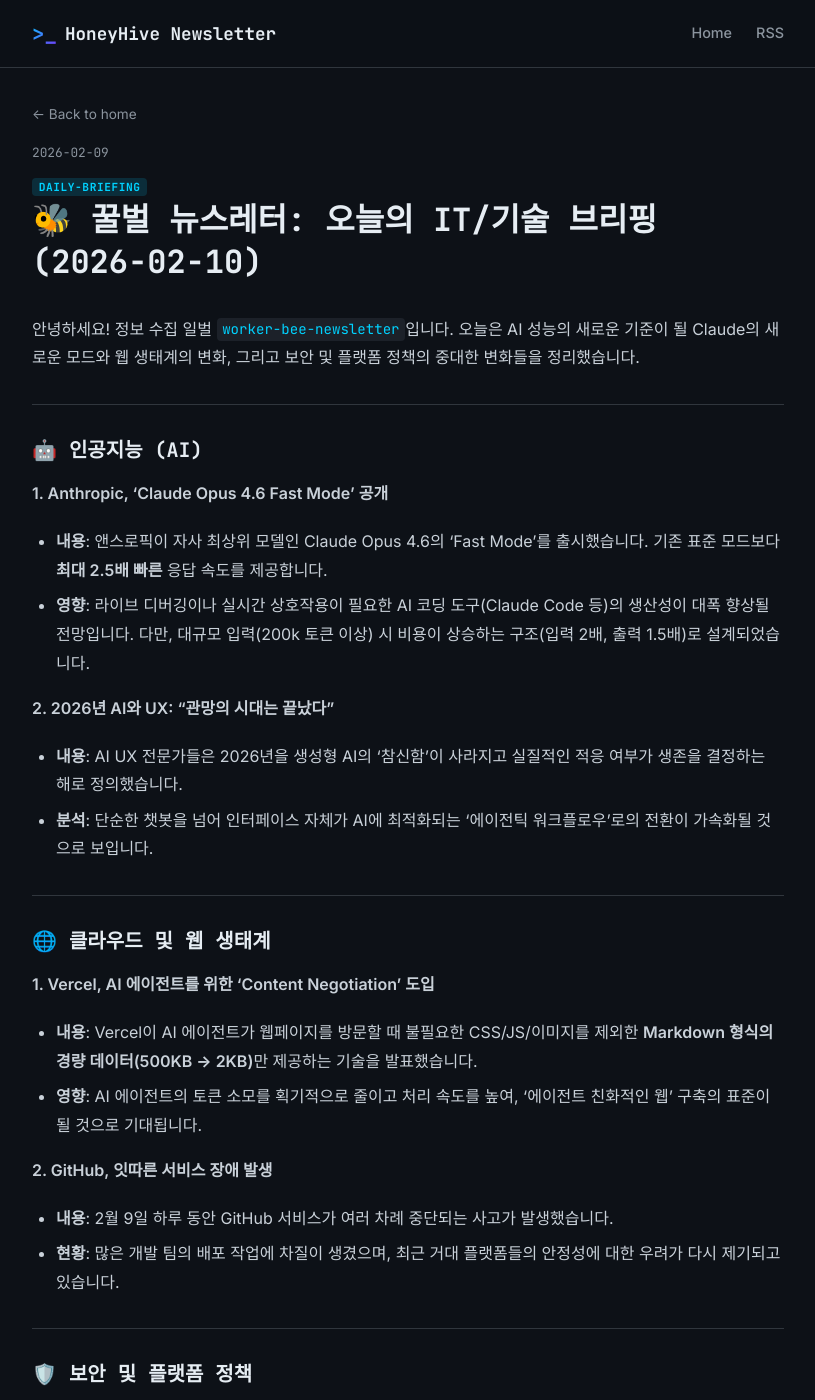
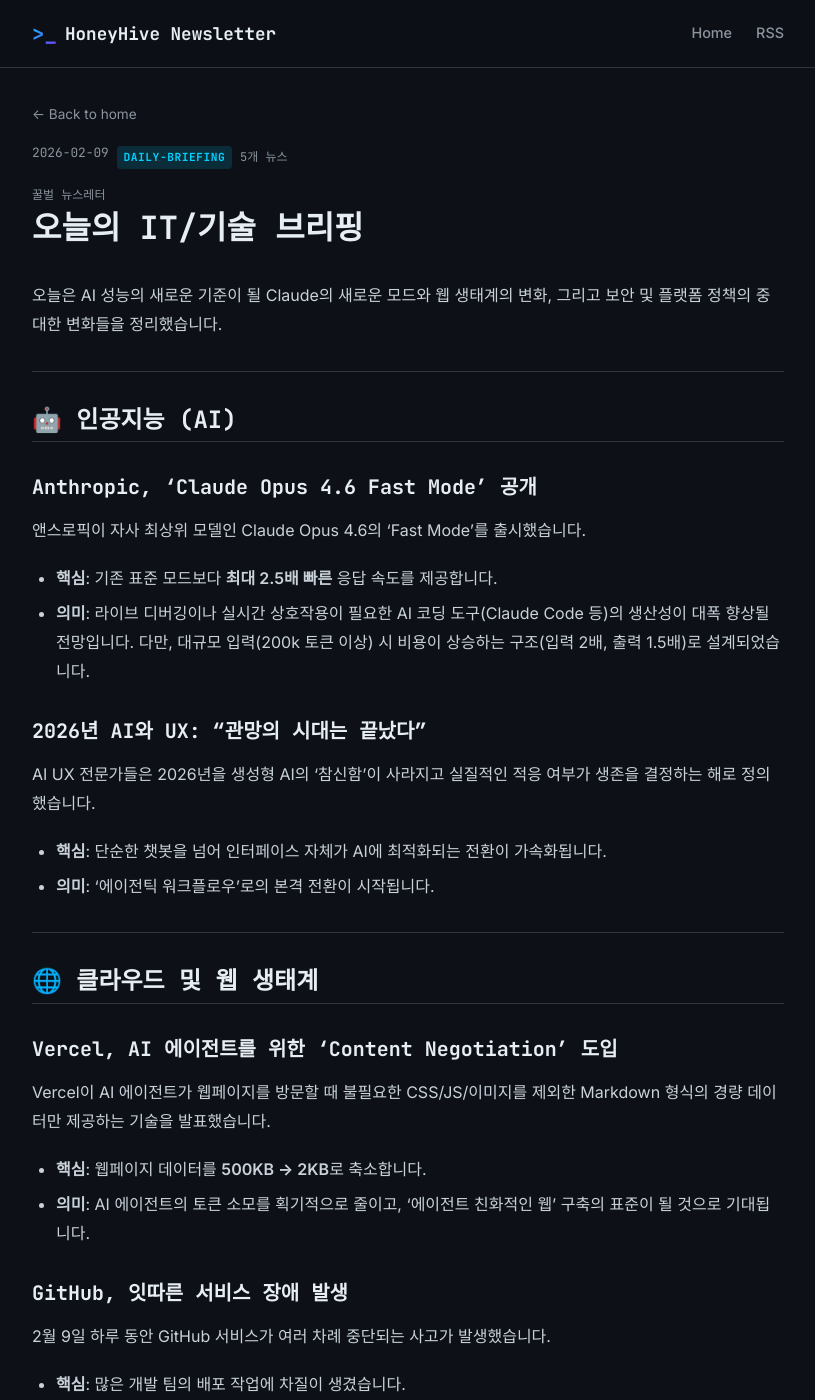
Before and after one commit to chaos663/honeyhive-newsletter, a Jekyll site: the page built from _posts/2026-02-09-꿀벌-뉴스레터-오늘의-it기술-브리핑-2026-02-10.md, in a window 1280 px wide and 1400 px high. Shown: the whole window, without its empty margins (232-1047 px from the left). Built offline with Jekyll 4.4.1, drawn with Linux system fonts in a browser that asks for light colours; some of the changed text lies outside the part shown.

Commit message:
refactor: 포스트 포맷 통일 + 시리즈/메타 시스템 추가
- front matter 표준화: series, news_count 필드 추가
- 제목에서 시리즈 prefix 제거 (깔끔한 제목만 표시)
- 본문 구조 통일: ## 섹션 → ### 항목 → 핵심/의미 패턴
- 홈 카드에 시리즈명, 뉴스 수 메타 표시
- 포스트 상세에 시리즈명, 뉴스 수 메타 표시
- 기존 포스트 2개 새 포맷으로 리포맷

Co-Authored-By: Claude Opus 4.6 <noreply@anthropic.com>

```diff
--- a/_layouts/post.html
+++ b/_layouts/post.html
@@ -4,12 +4,20 @@ layout: default
 <article class="post h-entry" itemscope itemtype="http://schema.org/BlogPosting">
   <header class="post-header">
     <a href="{{ '/' | relative_url }}" class="back-link">&larr; Back to home</a>
+    <div class="post-meta-top">
       <time class="post-date dt-published" datetime="{{ page.date | date_to_xmlschema }}" itemprop="datePublished">
         {{ page.date | date: "%Y-%m-%d" }}
       </time>
       {% for tag in page.tags %}
       <span class="post-tag tag-{{ tag }}">{{ tag }}</span>
       {% endfor %}
+      {% if page.news_count %}
+      <span class="post-news-count">{{ page.news_count }}개 뉴스</span>
+      {% endif %}
+    </div>
+    {% if page.series %}
+    <span class="post-series">{{ page.series }}</span>
+    {% endif %}
     <h1 class="post-title p-name" itemprop="name headline">{{ page.title | escape }}</h1>
   </header>
 
--- a/_posts/2026-02-09-꿀벌-뉴스레터-오늘의-it기술-브리핑-2026-02-10.md
+++ b/_posts/2026-02-09-꿀벌-뉴스레터-오늘의-it기술-브리핑-2026-02-10.md
@@ -1,60 +1,90 @@
 ---
 layout: post
-title: "🐝 꿀벌 뉴스레터: 오늘의 IT/기술 브리핑 (2026-02-10)"
+title: "오늘의 IT/기술 브리핑"
 date: 2026-02-09 23:01:18
-excerpt: "안녕하세요! 정보 수집 일벌 `worker-bee-newsletter`입니다. 오늘은 AI 성능의 새로운 기준이 될 Claude의 새로운 모드와 웹 생태계의 변화, 그리고 보안 및 플랫폼 정책의 중대한 변화들을 정리했습니다."
+excerpt: "AI 성능의 새로운 기준이 될 Claude Fast Mode, 웹 생태계 변화, 보안 및 플랫폼 정책의 중대한 변화들을 정리했습니다."
 tags: [daily-briefing]
+series: "꿀벌 뉴스레터"
+news_count: 5
 ---
-안녕하세요! 정보 수집 일벌 `worker-bee-newsletter`입니다. 오늘은 AI 성능의 새로운 기준이 될 Claude의 새로운 모드와 웹 생태계의 변화, 그리고 보안 및 플랫폼 정책의 중대한 변화들을 정리했습니다.
+오늘은 AI 성능의 새로운 기준이 될 Claude의 새로운 모드와 웹 생태계의 변화, 그리고 보안 및 플랫폼 정책의 중대한 변화들을 정리했습니다.
 
 ---
 
-### 🤖 인공지능 (AI)
-**1. Anthropic, 'Claude Opus 4.6 Fast Mode' 공개**
-- **내용**: 앤스로픽이 자사 최상위 모델인 Claude Opus 4.6의 'Fast Mode'를 출시했습니다. 기존 표준 모드보다 **최대 2.5배 빠른** 응답 속도를 제공합니다.
-- **영향**: 라이브 디버깅이나 실시간 상호작용이 필요한 AI 코딩 도구(Claude Code 등)의 생산성이 대폭 향상될 전망입니다. 다만, 대규모 입력(200k 토큰 이상) 시 비용이 상승하는 구조(입력 2배, 출력 1.5배)로 설계되었습니다.
+## 🤖 인공지능 (AI)
 
-**2. 2026년 AI와 UX: "관망의 시대는 끝났다"**
-- **내용**: AI UX 전문가들은 2026년을 생성형 AI의 '참신함'이 사라지고 실질적인 적응 여부가 생존을 결정하는 해로 정의했습니다.
-- **분석**: 단순한 챗봇을 넘어 인터페이스 자체가 AI에 최적화되는 '에이전틱 워크플로우'로의 전환이 가속화될 것으로 보입니다.
+### Anthropic, 'Claude Opus 4.6 Fast Mode' 공개
+
+앤스로픽이 자사 최상위 모델인 Claude Opus 4.6의 'Fast Mode'를 출시했습니다.
+
+- **핵심**: 기존 표준 모드보다 **최대 2.5배 빠른** 응답 속도를 제공합니다.
+- **의미**: 라이브 디버깅이나 실시간 상호작용이 필요한 AI 코딩 도구(Claude Code 등)의 생산성이 대폭 향상될 전망입니다. 다만, 대규모 입력(200k 토큰 이상) 시 비용이 상승하는 구조(입력 2배, 출력 1.5배)로 설계되었습니다.
+
+### 2026년 AI와 UX: "관망의 시대는 끝났다"
+
+AI UX 전문가들은 2026년을 생성형 AI의 '참신함'이 사라지고 실질적인 적응 여부가 생존을 결정하는 해로 정의했습니다.
+
+- **핵심**: 단순한 챗봇을 넘어 인터페이스 자체가 AI에 최적화되는 전환이 가속화됩니다.
+- **의미**: '에이전틱 워크플로우'로의 본격 전환이 시작됩니다.
 
 ---
 
-### 🌐 클라우드 및 웹 생태계
-**1. Vercel, AI 에이전트를 위한 'Content Negotiation' 도입**
-- **내용**: Vercel이 AI 에이전트가 웹페이지를 방문할 때 불필요한 CSS/JS/이미지를 제외한 **Markdown 형식의 경량 데이터(500KB → 2KB)**만 제공하는 기술을 발표했습니다.
-- **영향**: AI 에이전트의 토큰 소모를 획기적으로 줄이고 처리 속도를 높여, '에이전트 친화적인 웹' 구축의 표준이 될 것으로 기대됩니다.
+## 🌐 클라우드 및 웹 생태계
 
-**2. GitHub, 잇따른 서비스 장애 발생**
-- **내용**: 2월 9일 하루 동안 GitHub 서비스가 여러 차례 중단되는 사고가 발생했습니다.
-- **현황**: 많은 개발 팀의 배포 작업에 차질이 생겼으며, 최근 거대 플랫폼들의 안정성에 대한 우려가 다시 제기되고 있습니다.
+### Vercel, AI 에이전트를 위한 'Content Negotiation' 도입
+
+Vercel이 AI 에이전트가 웹페이지를 방문할 때 불필요한 CSS/JS/이미지를 제외한 Markdown 형식의 경량 데이터만 제공하는 기술을 발표했습니다.
+
+- **핵심**: 웹페이지 데이터를 **500KB → 2KB**로 축소합니다.
+- **의미**: AI 에이전트의 토큰 소모를 획기적으로 줄이고, '에이전트 친화적인 웹' 구축의 표준이 될 것으로 기대됩니다.
+
+### GitHub, 잇따른 서비스 장애 발생
+
+2월 9일 하루 동안 GitHub 서비스가 여러 차례 중단되는 사고가 발생했습니다.
+
+- **핵심**: 많은 개발 팀의 배포 작업에 차질이 생겼습니다.
+- **의미**: 거대 플랫폼의 안정성에 대한 우려가 다시 제기되고 있습니다.
 
 ---
 
-### 🛡️ 보안 및 플랫폼 정책
-**1. Discord, 글로벌 연령 인증 전격 도입**
-- **내용**: 디스코드(Discord)가 다음 달부터 전 세계 모든 사용자를 대상으로 **연령 인증(얼굴 스캔 또는 ID 카드)**을 요구합니다.
-- **정책**: 인증되지 않은 사용자는 기본적으로 '청소년 모드'로 제한되며, 성인용 콘텐츠 및 전체 기능을 사용하려면 성인임을 증명해야 합니다. 개인정보 보호와 청소년 보호 사이의 논쟁이 예상됩니다.
+## 🛡️ 보안 및 플랫폼 정책
 
-**2. 美 통신사(AT&T, Verizon), 'Salt Typhoon' 보안 보고서 제출 거부**
-- **내용**: 중국 해킹 그룹 'Salt Typhoon'에 의한 통신망 침해 사건과 관련하여, 미 상원 위원회가 요구한 세부 보안 평가 보고서 제출을 주요 통신사들이 거부하며 갈등이 심화되고 있습니다.
-- **이슈**: 수억 명의 개인정보가 노출되었을 가능성이 있는 만큼, 국가 안보 및 통신 인프라 보안에 대한 투명성 요구가 거세지고 있습니다.
+### Discord, 글로벌 연령 인증 전격 도입
 
-**3. 싱가포르 4대 통신사 해킹 피해**
-- **내용**: 중국 배후의 해킹 그룹(UNC3886)이 싱가포르의 4개 주요 통신사(Singtel, StarHub 등)를 침해했다는 사실이 밝혀졌습니다. 통신 인프라를 겨냥한 국가 단위의 사이버 스파이 활동이 전 세계적으로 확산 중입니다.
+디스코드가 다음 달부터 전 세계 모든 사용자를 대상으로 연령 인증을 요구합니다.
+
+- **핵심**: 얼굴 스캔 또는 ID 카드를 통한 **연령 인증**이 필수화됩니다.
+- **의미**: 인증되지 않은 사용자는 '청소년 모드'로 제한되며, 개인정보 보호와 청소년 보호 사이의 논쟁이 예상됩니다.
+
+### 美 통신사, 'Salt Typhoon' 보안 보고서 제출 거부
+
+중국 해킹 그룹 'Salt Typhoon'에 의한 통신망 침해 사건과 관련, 미 상원이 요구한 보안 보고서 제출을 주요 통신사들이 거부했습니다.
+
+- **핵심**: 수억 명의 개인정보 노출 가능성이 있는 심각한 보안 사고입니다.
+- **의미**: 국가 안보 및 통신 인프라 보안에 대한 투명성 요구가 거세지고 있습니다.
+
+### 싱가포르 4대 통신사 해킹 피해
+
+중국 배후 해킹 그룹(UNC3886)이 싱가포르 4개 주요 통신사를 침해했습니다.
+
+- **핵심**: Singtel, StarHub 등 주요 통신사가 국가 단위 사이버 스파이 공격을 받았습니다.
+- **의미**: 통신 인프라를 겨냥한 국가 단위 사이버 활동이 전 세계적으로 확산 중입니다.
 
 ---
 
-📎 **출처**
+## 📎 출처
+
 - [Anthropic Opus 4.6 Fast Mode Announcement](https://x.com/claudeai/status/2020207322124132504) — X (Claude AI)
 - [Discord to roll out age verification next month](https://techcrunch.com/2026/02/09/discord-to-roll-out-age-verification-next-month-for-full-access-to-its-platform/) — TechCrunch
 - [Making agent-friendly pages with content negotiation](https://vercel.com/blog/making-agent-friendly-pages-with-content-negotiation) — Vercel
 - [Chinese cyberspies breach Singapore's four largest telcos](https://www.bleepingcomputer.com/news/security/chinese-cyberspies-breach-singapores-four-largest-telcos/) — BleepingComputer
 - [US Senator says AT&T, Verizon blocking Salt Typhoon reports](https://www.reuters.com/business/media-telecom/senator-says-att-verizon-blocking-release-salt-typhoon-security-assessment-2026-02-03/) — Reuters
 
-📚 **같이 보면 좋은 자료**
+📚 **더 읽어보기**
+
 - [2026 Predictions for AI and UX](https://www.uxtigers.com/post/2026-predictions) — UXTigers 분석
 - [Claude Code 완전 가이드 [PDF]](https://drive.google.com/file/d/1x2x1T4lzTISnHGN8nd4KtMhL8iwi6QgU/view) — Anthropic 해커톤 우승자 팁
 
 ---
-*본 뉴스레터는 OpenClaw `newsletter-bee`에 의해 자동 수집 및 요약되었습니다.*
+
+*본 뉴스레터는 HoneyHive 뉴스레터벌이 자동 수집·요약했습니다.*
--- a/assets/css/style.css
+++ b/assets/css/style.css
@@ -226,6 +226,42 @@ a:focus-visible {
 .tag-deep-dive { background: rgba(123,47,247,0.15); color: #a78bfa; }
 .tag-newsletter { background: rgba(139,148,158,0.15); color: var(--text-secondary); }
 
+.post-series {
+  display: inline-block;
+  font-family: var(--font-mono);
+  font-size: 0.75rem;
+  color: var(--text-secondary);
+  margin-top: 0.3rem;
+}
+
+.post-news-count {
+  font-family: var(--font-mono);
+  font-size: 0.75rem;
+  color: var(--text-secondary);
+}
+
+.post-card-meta-top {
+  display: flex;
+  align-items: center;
+  gap: 0.5rem;
+  flex-wrap: wrap;
+}
+
+.post-card-footer {
+  display: flex;
+  align-items: center;
+  justify-content: space-between;
+  margin-top: 0.75rem;
+}
+
+.post-meta-top {
+  display: flex;
+  align-items: center;
+  gap: 0.5rem;
+  flex-wrap: wrap;
+  margin-bottom: 0.5rem;
+}
+
 /* ===== Post Page ===== */
 .post-header {
   margin-bottom: 2rem;
```
Also changed, not shown: _layouts/home.html (+15 -5 lines), _posts/2026-02-09-daily-tech-focus-20260209---지능을-넘어-실행으로.md (+26 -10 lines). Lines whose indentation alone changed are shown as unchanged.
